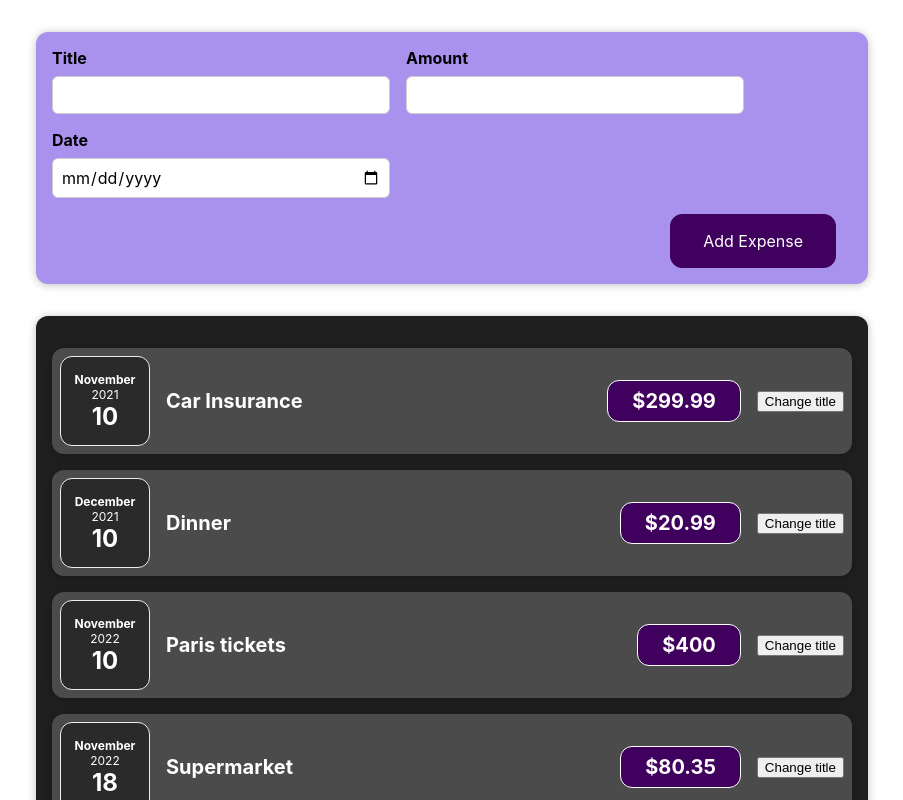
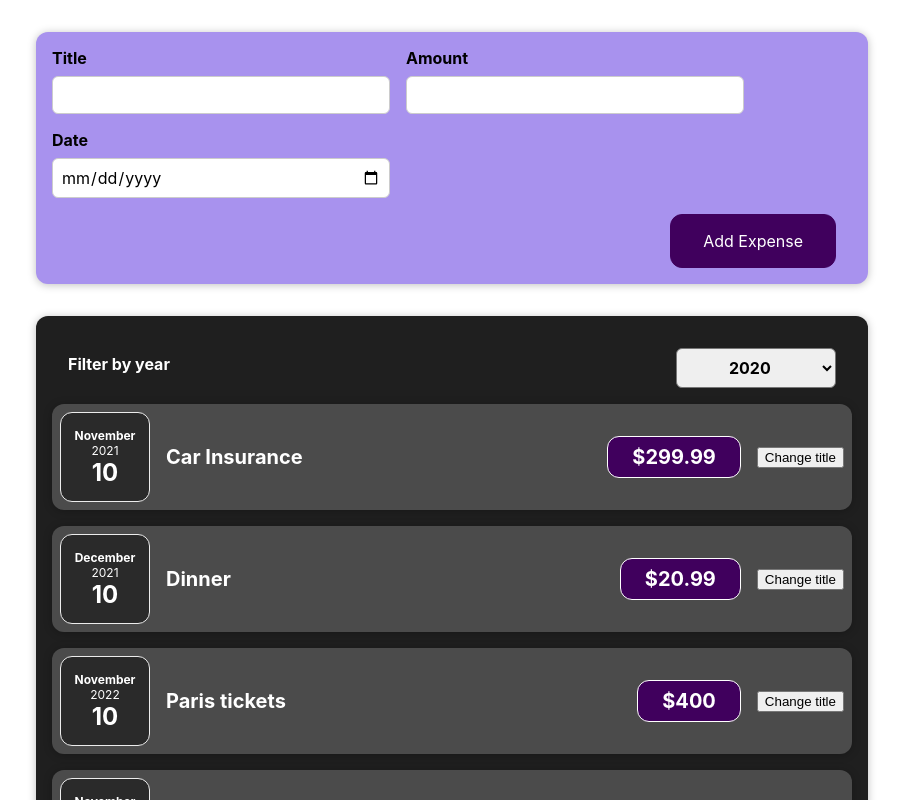
Before and after one commit to RafaelFerraro/react-complete-guide, a React (Create React App) app: page / in a window 1280 px wide. Shown: the top 800 px of the page, without its empty margins (188-1091 px from the left). Built offline with nearby package versions, Linux system fonts and the light colour scheme.

Commit message:
Adding ExpensesFilter component
Working with lift states

```diff
--- a/src/components/Expenses/Expenses.js
+++ b/src/components/Expenses/Expenses.js
@@ -1,10 +1,19 @@
+import React, { useState } from "react";
 import ExpenseItem from "./ExpenseItem.js";
 import Card from "../UI/Card.js";
 import "./Expenses.css";
+import ExpensesFilter from "./ExpensesFilter.js";
 
 const Expenses = (props) => {
+  const [filteredYear, setFilteredYear] = useState("2020");
+
+  const filterExpenses = (year) => {
+    setFilteredYear(year)
+  }
+
   return (
     <Card className="expenses">
+      <ExpensesFilter filteredYear={filteredYear} onFilterChanges={filterExpenses}/>
       {props.expenses.map((expense) => {
         return <ExpenseItem
           title={expense.title}
--- /dev/null
+++ b/src/components/Expenses/ExpensesFilter.css
@@ -0,0 +1,24 @@
+.expenses-filter {
+  color: white;
+  padding: 0 1rem;
+}
+
+.expenses-filter__control {
+  display: flex;
+  width: 100%;
+  align-items: center;
+  justify-content: space-between;
+  margin: 1rem 0;
+}
+
+.expenses-filter label {
+  font-weight: bold;
+  margin-bottom: 0.5rem;
+}
+
+.expenses-filter select {
+  font: inherit;
+  padding: 0.5rem 3rem;
+  font-weight: bold;
+  border-radius: 6px;
+}
--- /dev/null
+++ b/src/components/Expenses/ExpensesFilter.js
@@ -0,0 +1,25 @@
+import React from 'react';
+
+import './ExpensesFilter.css';
+
+const ExpensesFilter = (props) => {
+  const filterExpenses = (event) => {
+    props.onFilterChanges(event.target.value);
+  };
+
+  return (
+    <div className='expenses-filter'>
+      <div className='expenses-filter__control'>
+        <label>Filter by year</label>
+        <select value={props.filteredYear} onChange={filterExpenses}>
+          <option value='2022'>2022</option>
+          <option value='2021'>2021</option>
+          <option value='2020'>2020</option>
+          <option value='2019'>2019</option>
+        </select>
+      </div>
+    </div>
+  );
+};
+
+export default ExpensesFilter;
```
